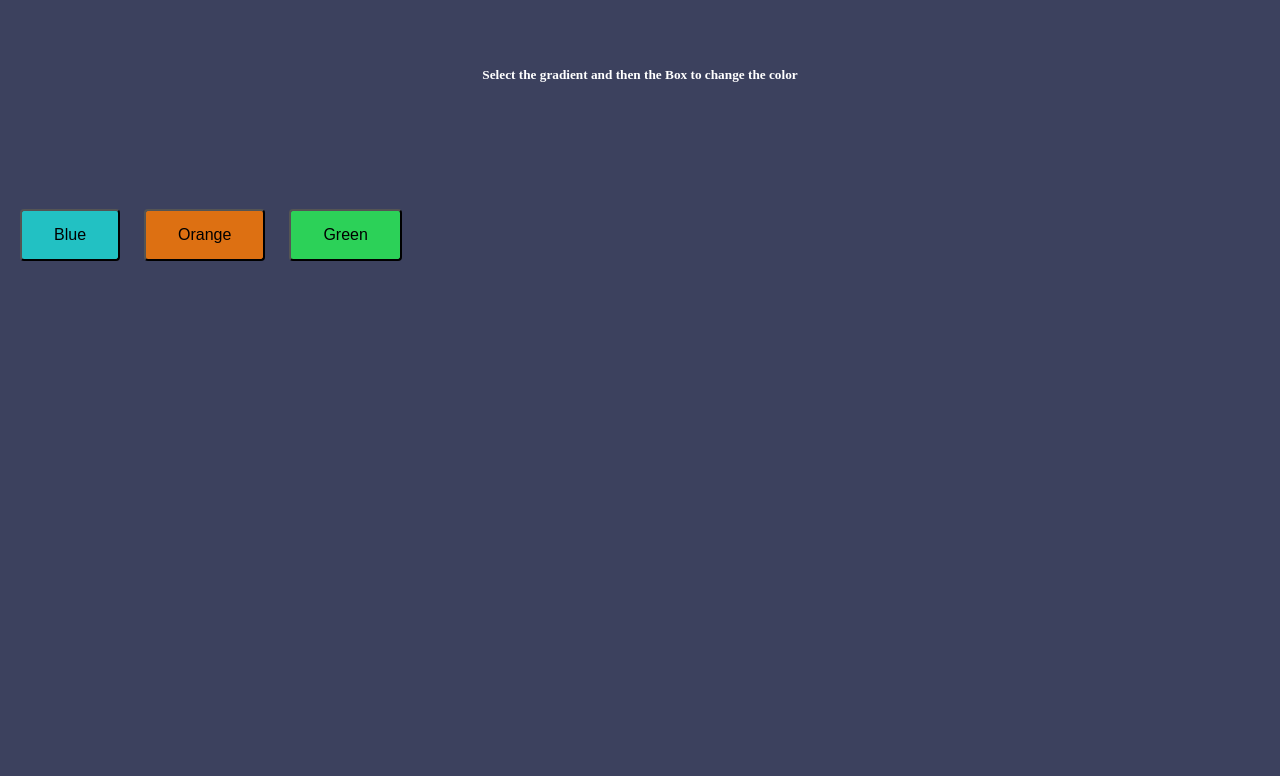
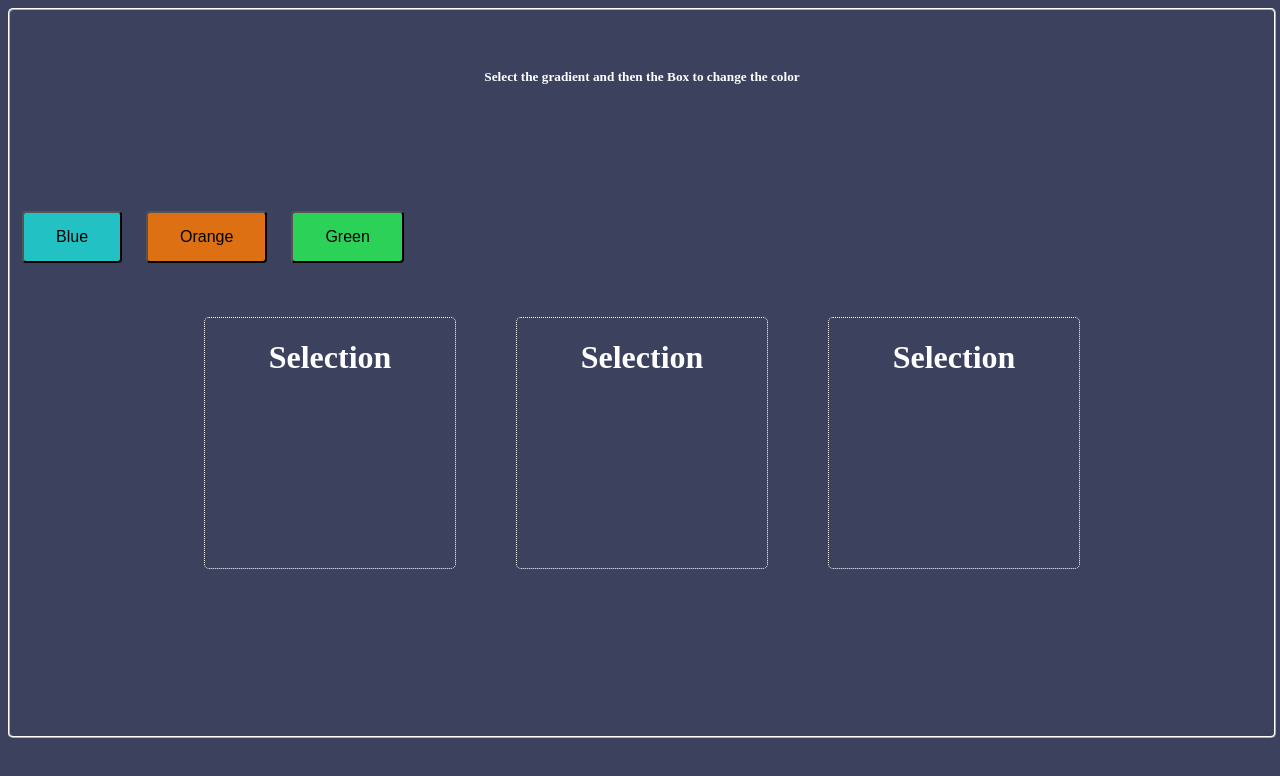
Before and after one commit to acciojob/passing-handler-prop-react-sayyadshahi8252, a React app: page / in a window 1280 px wide. Built offline with nearby package versions, Linux system fonts and the light colour scheme.

Commit message:
Completed assignment

```diff
--- /dev/null
+++ b/output.txt
@@ -0,0 +1,2 @@
+'jest' is not recognized as an internal or external command,
+operable program or batch file.
--- a/src/components/Selection.js
+++ b/src/components/Selection.js
@@ -1,5 +1,6 @@
 
 import React, { useState } from 'react';
+import '../styles/Child.css'
 
 const Selection = ({ applyColor }) => {
   const [selectionStyle, updateSelectionStyle] = useState({ background: "" });
@@ -10,6 +11,7 @@ const Selection = ({ applyColor }) => {
       style={selectionStyle}
       onClick={() => applyColor(updateSelectionStyle)}
     >
+     <h1 >Selection</h1>
     </div>
   );
 };
--- a/src/styles/App.css
+++ b/src/styles/App.css
@@ -51,3 +51,10 @@ button {
     background: rgb(44, 209, 88);
     color: black;
 }
+#children-wrapper {
+  display: flex;
+  justify-content: center;
+  align-items: center;
+  gap: 20px;
+  margin-top: 20px;
+}
--- a/src/styles/Child.css
+++ b/src/styles/Child.css
@@ -16,3 +16,7 @@
     color: white;
     text-align: center;
 }
+h1{
+    color: white;
+    text-align: center;
+}
```
Also changed, not shown: 1 other file.
